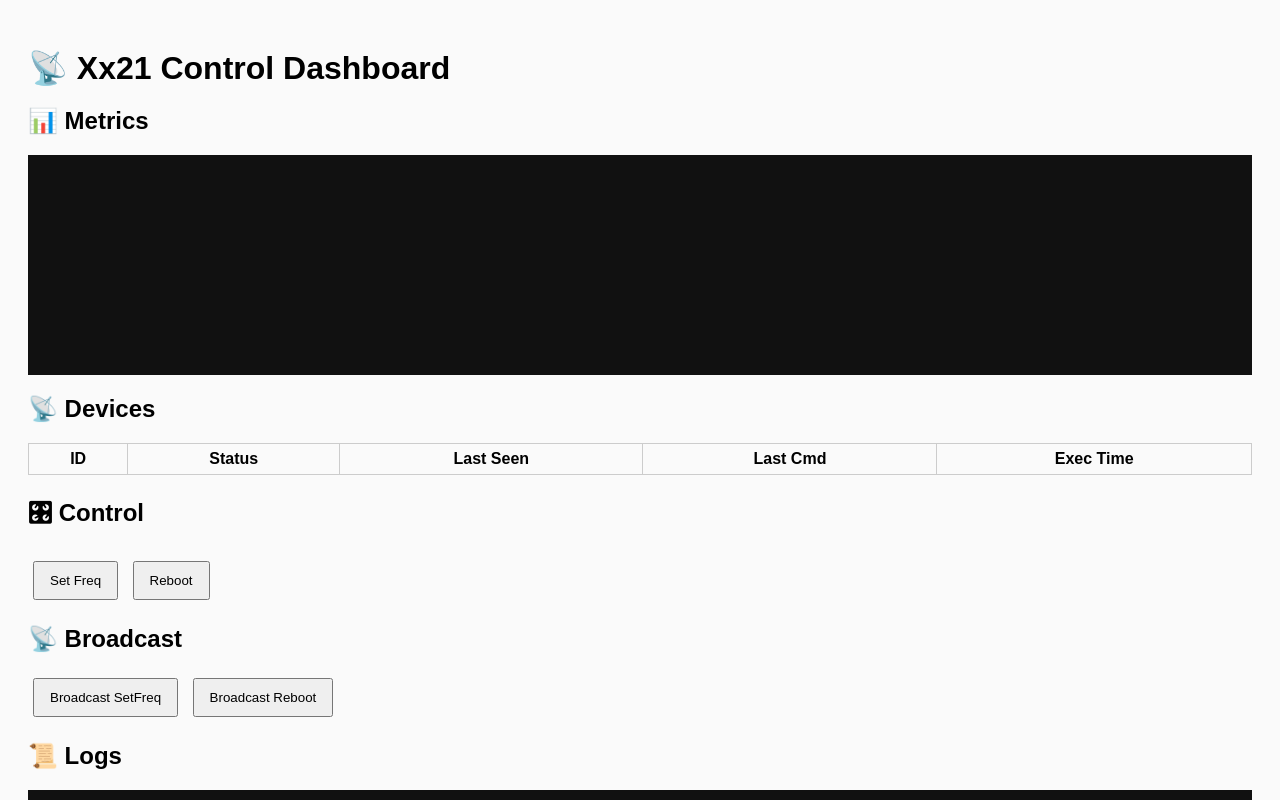
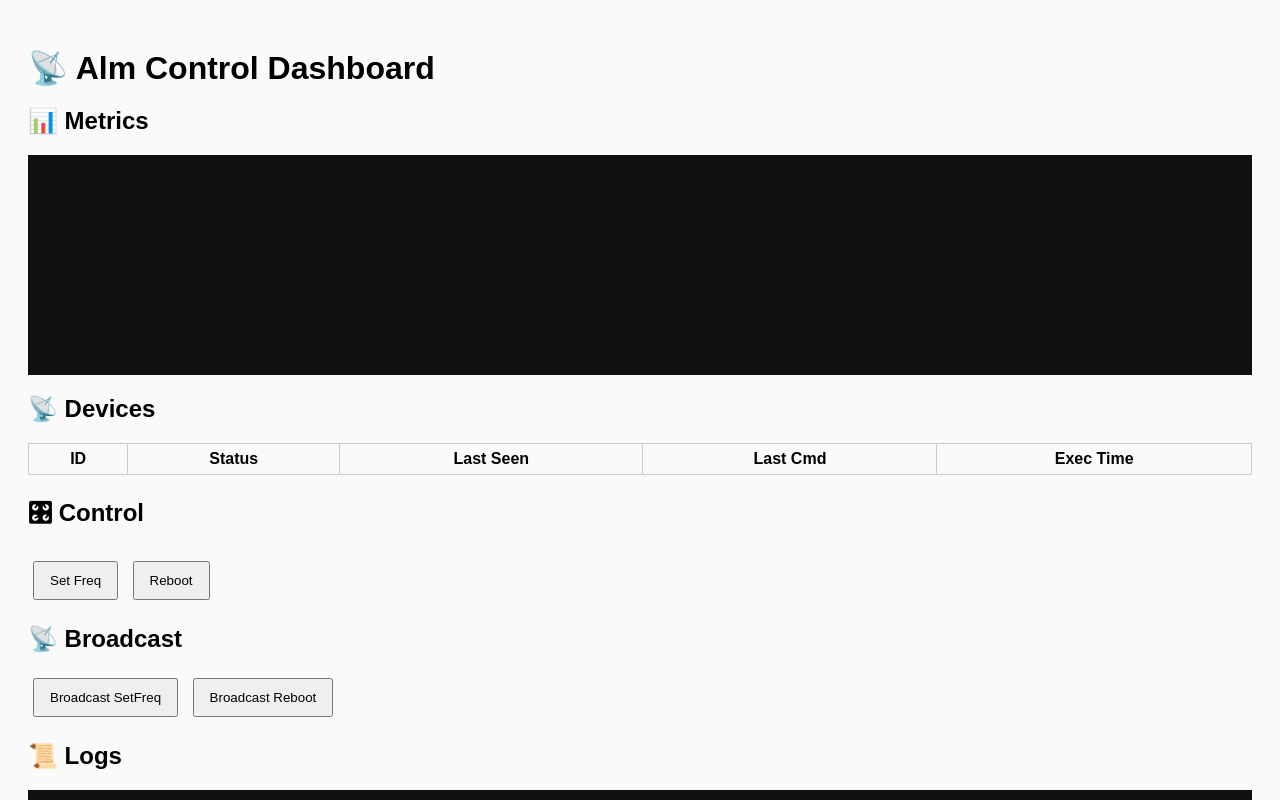
Before and after one commit to alkasm1/Xx21, a website: page index.html in a window 1280 px wide. Shown: the top 800 px of the page. Drawn offline with Linux system fonts and the light colour scheme.

Commit message:
Update index.html

```diff
--- a/index.html
+++ b/index.html
@@ -2,7 +2,7 @@
 <html lang="en">
 <head>
   <meta charset="UTF-8">
-  <title>Xx21 Control Dashboard</title>
+  <title>Alm Control Dashboard</title>
   <style>
     body { font-family: Arial; padding: 20px; background: #fafafa; }
     h1 { margin-bottom: 5px; }
@@ -15,7 +15,7 @@
 
 <body>
 
-<h1>📡 Xx21 Control Dashboard</h1>
+<h1>📡 Alm Control Dashboard</h1>
 
 <h2>📊 Metrics</h2>
 <pre id="metrics"></pre>
```
